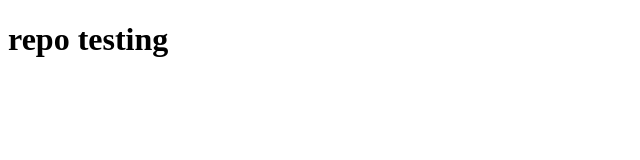
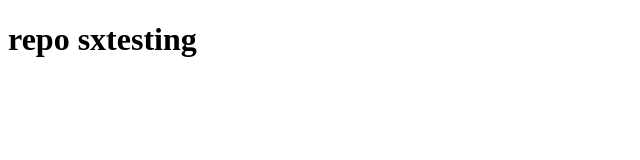
Before and after one commit to kkap001/angular, a plain HTML site: page index.html in a window 1280 px wide. Shown: the whole page, without its empty margins (0-640 px from the left). Drawn offline with Linux system fonts and the light colour scheme.

Commit message:
Update index.html

```diff
--- a/index.html
+++ b/index.html
@@ -2,7 +2,7 @@
 <html>
 <body>
 
-<h1>repo testing</h1>
+<h1>repo sxtesting</h1>
 
 
 </body>
```
